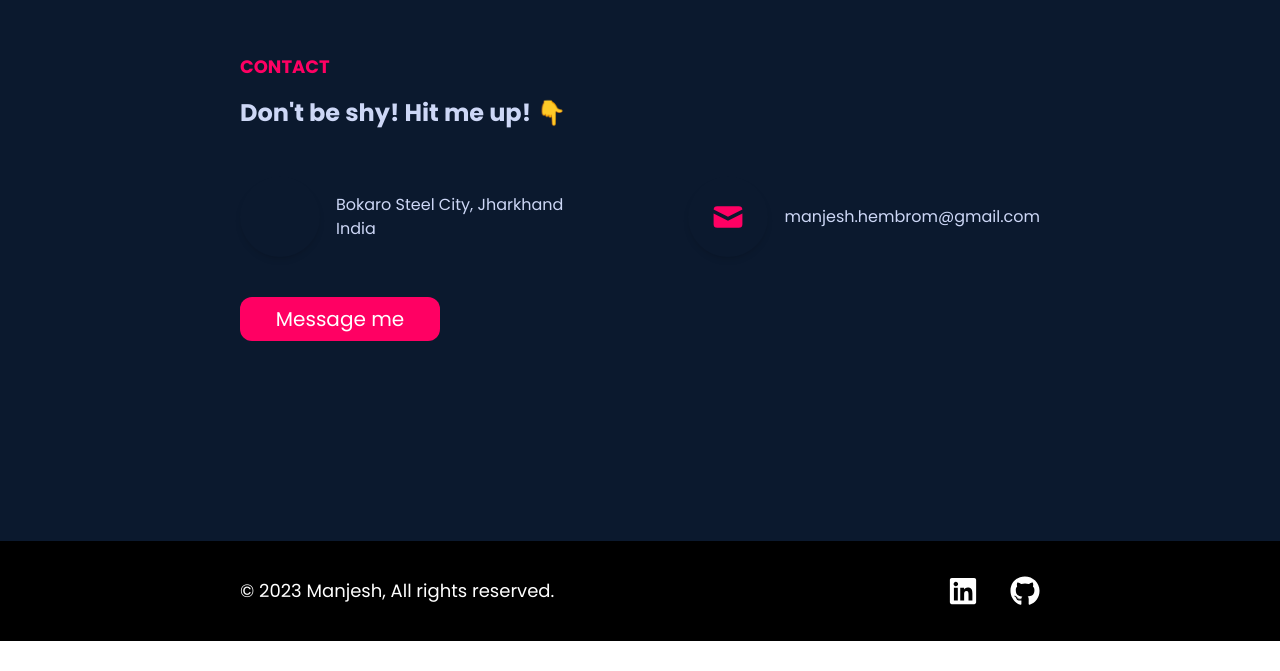
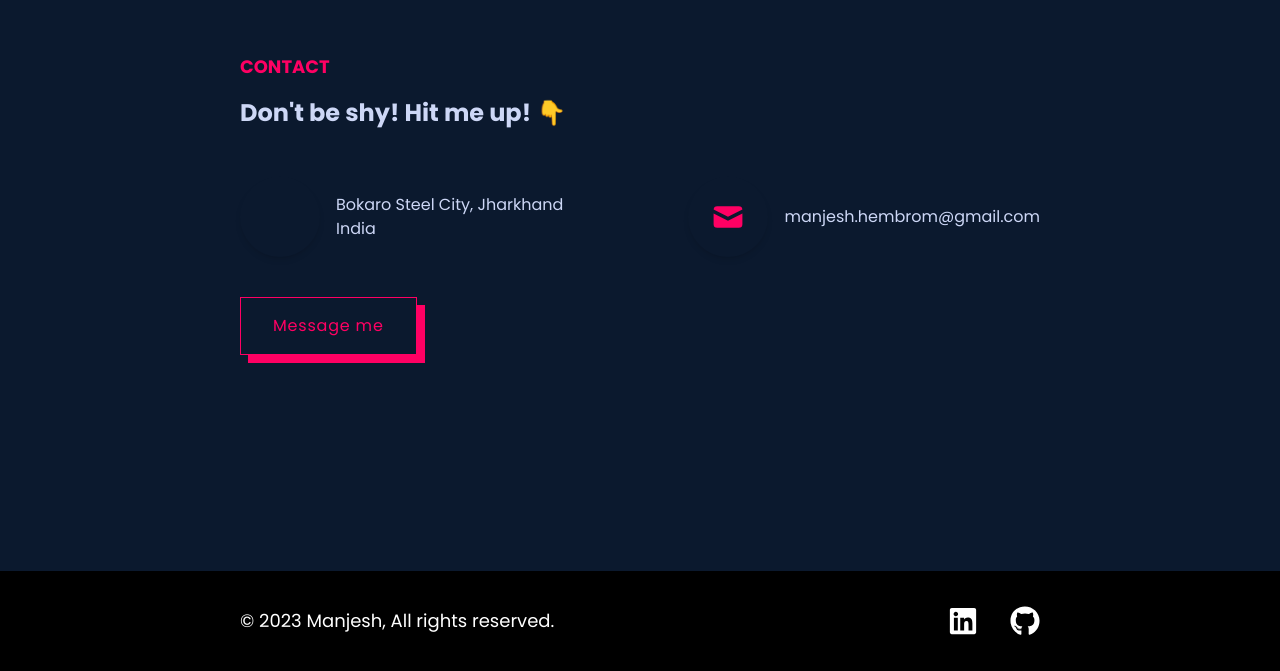
Before and after one commit to mkhembrom/portfoliov2, a React (Create React App) app: page / in a window 1280 px wide. Shown: the part 2679-3350 px from the top of the page. Before the commit the page ends 3320 px from the top, so only its background shows below. Built offline with nearby package versions, Linux system fonts and the light colour scheme; some icons are missing.

Commit message:
contact cta fixed

```diff
--- a/src/components/contact/index.jsx
+++ b/src/components/contact/index.jsx
@@ -3,12 +3,17 @@ import { FaMapLocationDot } from 'react-icons/fa6'
 import { HiMail } from 'react-icons/hi'
 import { ThemeContext } from '../../context/theme'
 import { ModelContext } from '../../context/model'
+import { motion } from 'framer-motion'
+import { useInView } from 'react-intersection-observer'
 
 const Contact = () => {
 
     const { theme } = useContext(ThemeContext);
     const { setToggleModel } = useContext(ModelContext);
 
+    const { ref, inView, entry } = useInView({
+        threshold: 0
+    })
 
     const handleSubmit = () => {
         console.log("Hero")
@@ -16,7 +21,7 @@ const Contact = () => {
     }
 
     return (
-        <div className={` w-full mx-auto py-40 `}>
+        <div ref={ref} className={` w-full mx-auto py-40 `}>
             <div id='Contact' className='max-w-full md:max-w-[800px] mx-auto w-full px-4 md:px-0'>
                 <div className='flex flex-col md:items-start'>
                     <h2 className={` text-lg uppercase font-bold ${theme === 'light' ? 'text-blue-600 ' : 'text-[#FF0063] '} `}>Contact</h2>
@@ -42,9 +47,41 @@ const Contact = () => {
 
                     </div>
                 </div>
-                <button onClick={handleSubmit} className={`cursor-pointer my-10 py-4 md:py-2 text-xl px-4 rounded-xl text-white md:text-center mx-auto w-full sm:w-[200px] md:w-[200px]  ${theme === 'light' ? 'bg-blue-600' : 'bg-[#FF0063]'}`}>
+                <div className='flex space-x-8 my-10 flex-row justify-start w-full overflow-hidden p-2'>
+                    <motion.div
+                        initial={{ opacity: 0, y: 200 }}
+                        animate={inView ? { opacity: 1, y: 0 } : { opacity: 1, y: 200 }}
+                        transition={{
+                            duration: 0.5
+                        }}
+                        className='dark:bg-[#FF0063] bg-blue-600 translate-x-2'>
+                        <button
+                            onClick={handleSubmit}
+                            className='
+                                px-[2rem]
+                                py-[1rem]
+                                text-blue-600
+                                dark:text-[#FF0063]
+                                border
+                                border-blue-600
+                                dark:border-[#FF0063]
+                               -translate-x-2
+                               -translate-y-2
+                                hover:translate-x-0
+                                hover:translate-y-0
+                                transition-all
+                                dark:bg-[#0B192E]
+                                bg-[#F7F7F7]
+                                leading-6
+                                tracking-wider
+                                '>
+                            Message me
+                        </button>
+                    </motion.div>
+                </div>
+                {/* <button onClick={handleSubmit} className={`cursor-pointer my-10 py-4 md:py-2 text-xl px-4 rounded-xl text-white md:text-center mx-auto w-full sm:w-[200px] md:w-[200px]  ${theme === 'light' ? 'bg-blue-600' : 'bg-[#FF0063]'}`}>
                     Message me
-                </button>
+                </button> */}
             </div>
 
         </div>
```
